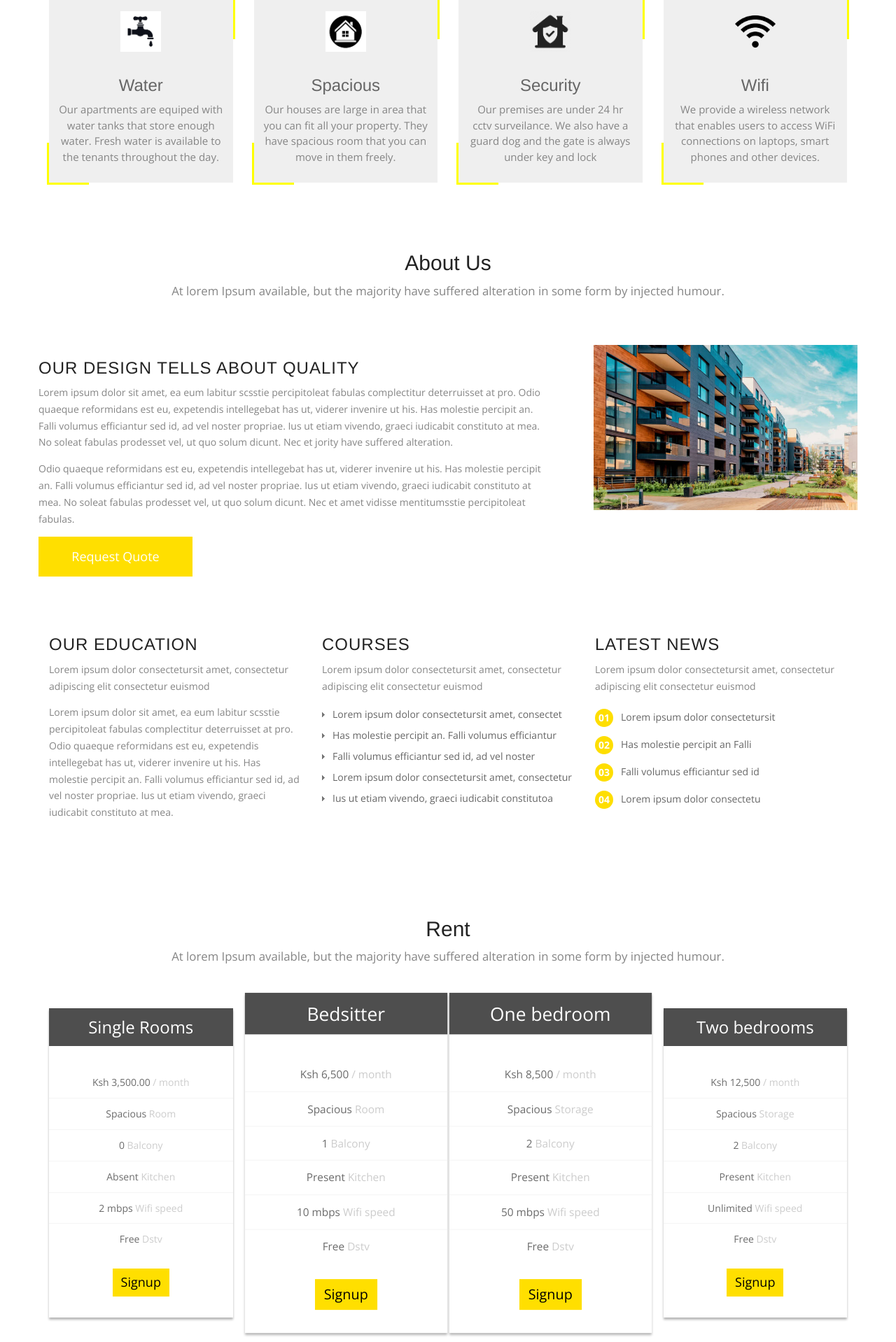
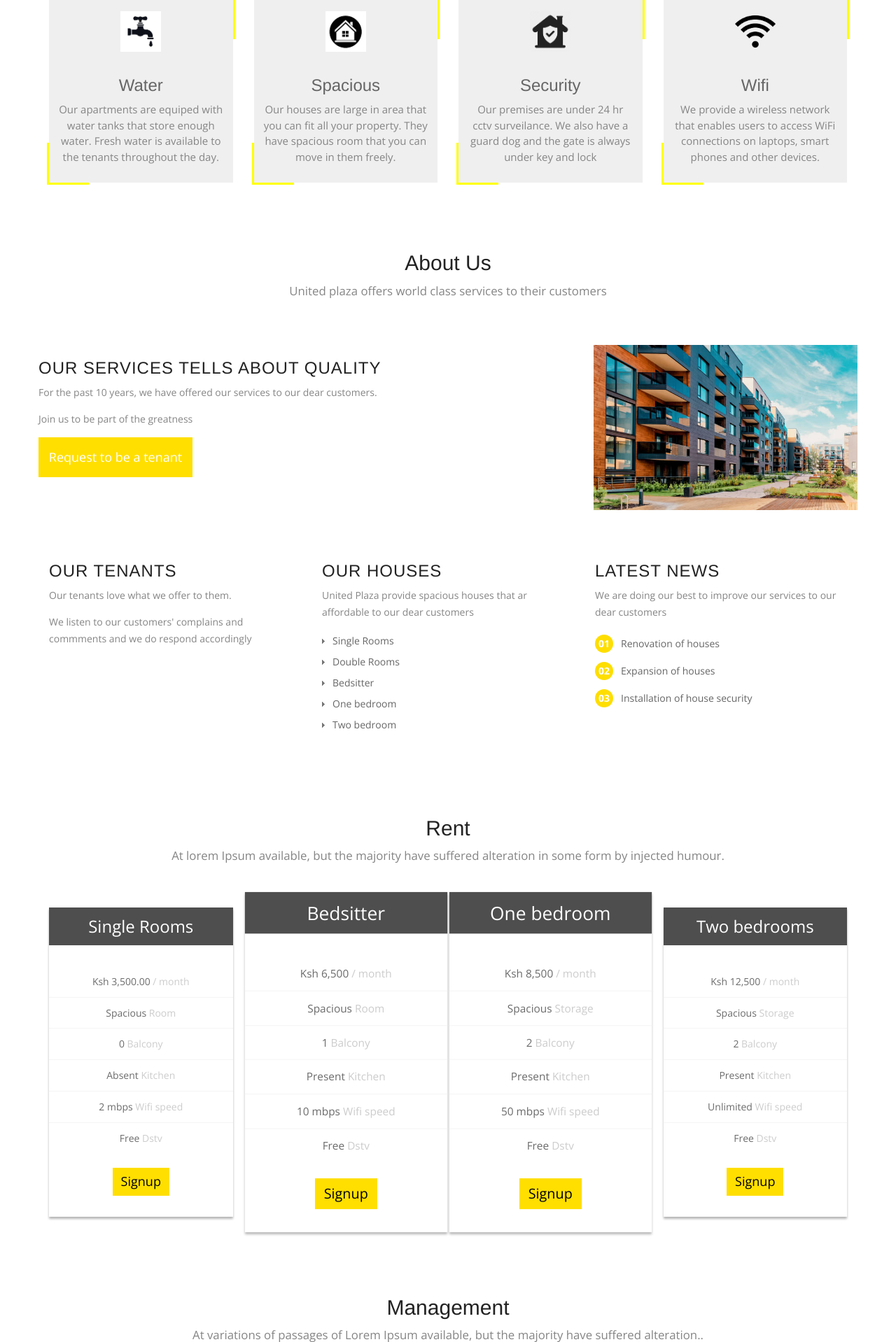
Before and after one commit to dancoon/Rental_Management_Website, a Django app: page / in a window 1280 px wide. Shown: the part 1030-2948 px from the top of the page at 70% size. Run offline with Django 4.2, Linux system fonts and the light colour scheme; some libraries are stand-ins or nearby versions.

Commit message:
Some changes on the about

```diff
--- a/core/templates/components/about.html
+++ b/core/templates/components/about.html
@@ -4,46 +4,43 @@
       <div class="heading text-center">
         <!-- Heading -->
         <h2>About Us</h2>
-        <p>At lorem Ipsum available, but the majority have suffered alteration in some form by injected humour.</p>
+        <p>United plaza offers world class services to their customers</p>
       </div>
       <div class="row feature design">
         <div class="area1 columns left">
-          <h3>Our Design tells about quality</h3>
-          <p>Lorem ipsum dolor sit amet, ea eum labitur scsstie percipitoleat fabulas complectitur deterruisset at pro. Odio quaeque reformidans est eu, expetendis intellegebat has ut, viderer invenire ut his. Has molestie percipit an. Falli volumus efficiantur sed id, ad vel noster propriae. Ius ut etiam vivendo, graeci iudicabit constituto at mea. No soleat fabulas prodesset vel, ut quo solum dicunt.
-            Nec et jority have suffered alteration. </p>
-          <p>Odio quaeque reformidans est eu, expetendis intellegebat has ut, viderer invenire ut his. Has molestie percipit an. Falli volumus efficiantur sed id, ad vel noster propriae. Ius ut etiam vivendo, graeci iudicabit constituto at mea. No soleat fabulas prodesset vel, ut quo solum dicunt.
-            Nec et amet vidisse mentitumsstie percipitoleat fabulas. </p>
-            <a href="#" class="btn">Request Quote</a>
+          <h3>Our Services tells about quality</h3>
+          <p>For the past 10 years, we have offered our services to our dear customers. </p>
+          <p> Join us to be part of the greatness</p>
+            <a href="{% url 'signup' %}" class="btn">Request to be a tenant</a>
         </div>
         <div class="area2 columns feature-media right"> <img src="{% static 'home/images/about.jpg' %}" alt="" width="100%"> </div>
     </div>
     <div class="row dataTxt">
         <div class="col-md-4 col-sm-6">
-            <h3>Our Education</h3>
-            <p>Lorem ipsum dolor consectetursit amet, consectetur adipiscing elit consectetur euismod </p>
-            <p>Lorem ipsum dolor sit amet, ea eum labitur scsstie percipitoleat fabulas complectitur deterruisset at pro. Odio quaeque reformidans est eu, expetendis intellegebat has ut, viderer invenire ut his. Has molestie percipit an. Falli volumus efficiantur sed id, ad vel noster propriae. Ius ut etiam vivendo, graeci iudicabit constituto at mea.</p>
+            <h3>Our Tenants</h3>
+            <p>Our tenants love what we offer to them.</p>
+            <p>We listen to our customers' complains and commments and we do respond accordingly</p>
             <br>
         </div>
         <div class="col-md-4 col-sm-6">
-            <h3>Courses</h3>
-            <p>Lorem ipsum dolor consectetursit amet, consectetur adipiscing elit consectetur euismod </p>
+            <h3>Our Houses</h3>
+            <p> United Plaza provide spacious houses that ar affordable to our dear customers</p>
             <ul class="listArrow">
-                <li>Lorem ipsum dolor consectetursit amet, consectet</li>
-                <li>Has molestie percipit an. Falli volumus efficiantur</li>
-                <li>Falli volumus efficiantur sed id, ad vel noster</li>
-                <li>Lorem ipsum dolor consectetursit amet, consectetur</li>
-                <li>Ius ut etiam vivendo, graeci iudicabit constitutoa</li>
+                <li>Single Rooms</li>
+                <li>Double Rooms</li>
+                <li>Bedsitter</li>
+                <li>One bedroom</li>
+                <li>Two bedroom</li>
             </ul>
             <!-- Accordion starts -->
         </div>
         <div class="col-md-4 col-sm-6">
             <h3>Latest News</h3>
-            <p>Lorem ipsum dolor consectetursit amet, consectetur adipiscing elit consectetur euismod </p>
+            <p>We are doing our best to improve our services to our dear customers </p>
             <ul  class="list3">
-                <li>Lorem ipsum dolor consectetursit</li>
-                <li>Has molestie percipit an Falli</li>
-                <li>Falli volumus efficiantur sed id</li>
-                <li>Lorem ipsum dolor consectetu</li>
+                <li>Renovation of houses</li>
+                <li>Expansion of houses</li>
+                <li>Installation of house security</li>
             </ul>
             <!-- Accordion starts -->
         </div>
```
